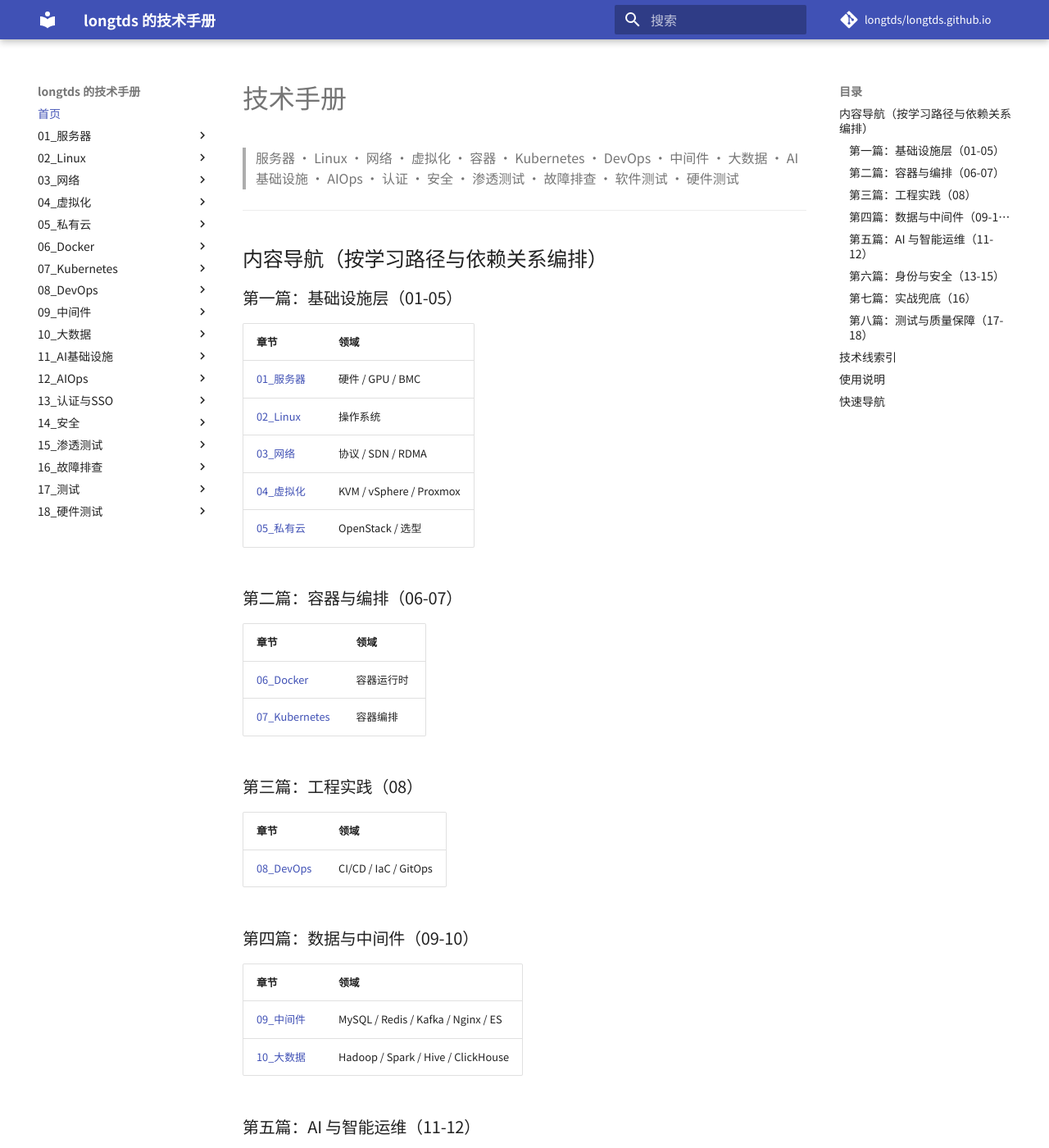
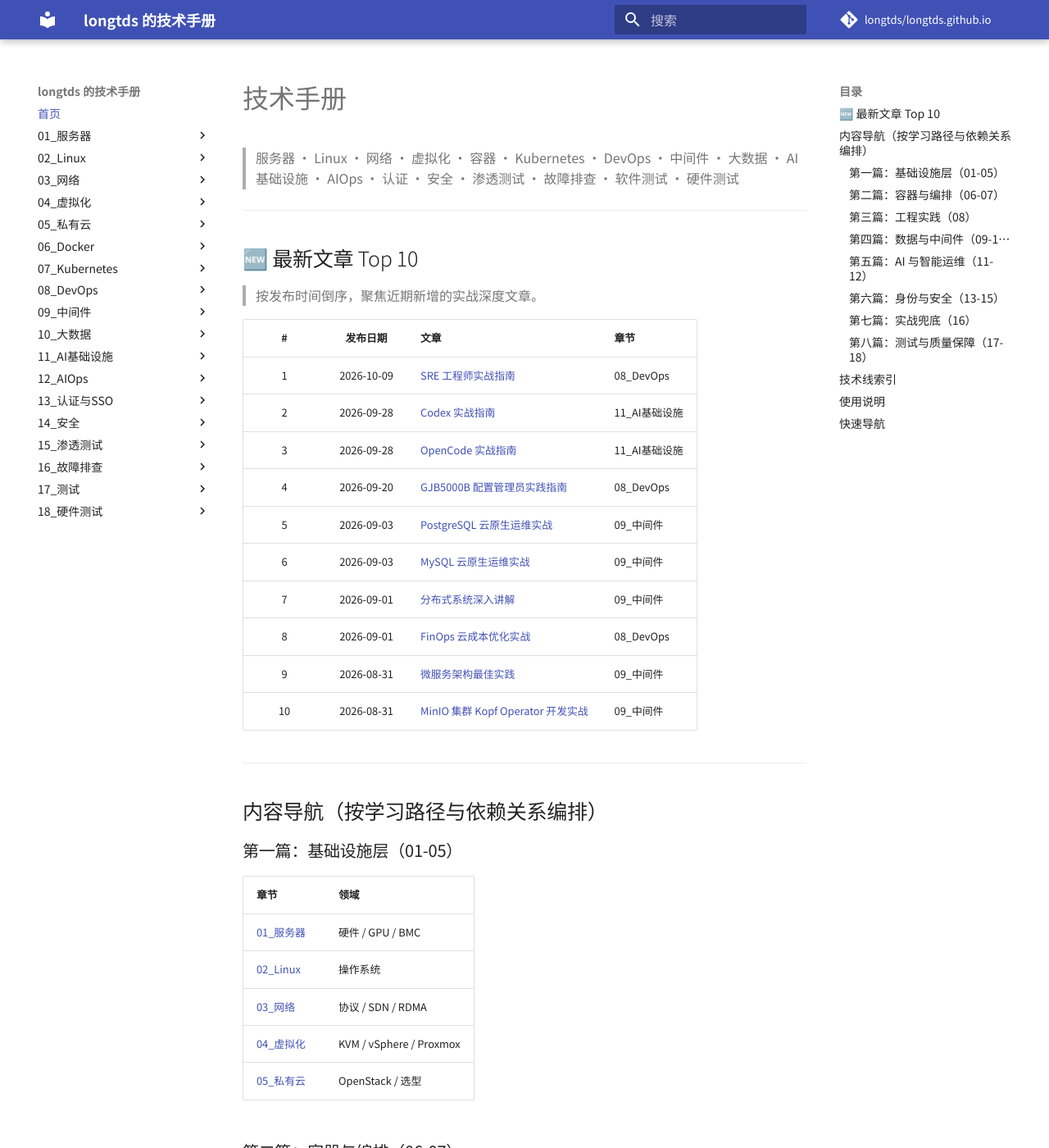
Before and after one commit to longtds/longtds.github.io, an MkDocs documentation site: the page built from docs/index.md, in a window 1280 px wide and 1400 px high. Shown: the whole window at 82% size. Built offline with MkDocs 1.6.1 and Material for MkDocs 9.7.7, drawn with Linux system fonts in a browser that asks for light colours; comment, search, counter and statistics services are not loaded; the version menu is left out; some of the changed text lies outside the part shown.

Commit message:
feat: 首页新增最新文章Top10板块(按git发布时间倒序)

```diff
--- a/docs/index.md
+++ b/docs/index.md
@@ -1,6 +1,25 @@
 # 技术手册
 
 > 服务器 · Linux · 网络 · 虚拟化 · 容器 · Kubernetes · DevOps · 中间件 · 大数据 · AI 基础设施 · AIOps · 认证 · 安全 · 渗透测试 · 故障排查 · 软件测试 · 硬件测试
+
+---
+
+## 🆕 最新文章 Top 10
+
+> 按发布时间倒序，聚焦近期新增的实战深度文章。
+
+| # | 发布日期 | 文章 | 章节 |
+|:---:|:---:|:---|:---|
+| 1 | 2026-10-09 | [SRE 工程师实战指南](08_DevOps/43-SRE工程师实战指南.md) | 08_DevOps |
+| 2 | 2026-09-28 | [Codex 实战指南](11_AI基础设施/42-Codex实战指南.md) | 11_AI基础设施 |
+| 3 | 2026-09-28 | [OpenCode 实战指南](11_AI基础设施/41-OpenCode实战指南.md) | 11_AI基础设施 |
+| 4 | 2026-09-20 | [GJB5000B 配置管理员实践指南](08_DevOps/40-GJB5000B配置管理员实践指南.md) | 08_DevOps |
+| 5 | 2026-09-03 | [PostgreSQL 云原生运维实战](09_中间件/41-PostgreSQL云原生运维实战.md) | 09_中间件 |
+| 6 | 2026-09-03 | [MySQL 云原生运维实战](09_中间件/40-MySQL云原生运维实战.md) | 09_中间件 |
+| 7 | 2026-09-01 | [分布式系统深入讲解](09_中间件/38-分布式系统深入讲解.md) | 09_中间件 |
+| 8 | 2026-09-01 | [FinOps 云成本优化实战](08_DevOps/39-FinOps云成本优化实战-自建IDC-公有云-混合云.md) | 08_DevOps |
+| 9 | 2026-08-31 | [微服务架构最佳实践](09_中间件/37-微服务架构最佳实践.md) | 09_中间件 |
+| 10 | 2026-08-31 | [MinIO 集群 Kopf Operator 开发实战](09_中间件/36-MinIO集群KopfOperator开发实战.md) | 09_中间件 |
 
 ---
 
@@ -139,4 +158,4 @@
 
 ---
 
-*最后更新: 2026-06-28*
+*最后更新: 2026-10-09*
```
